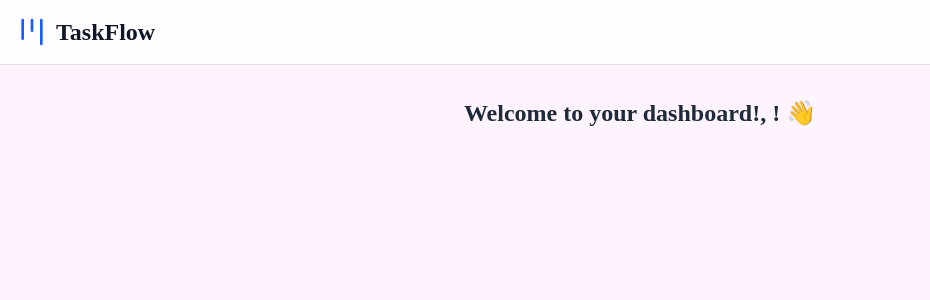
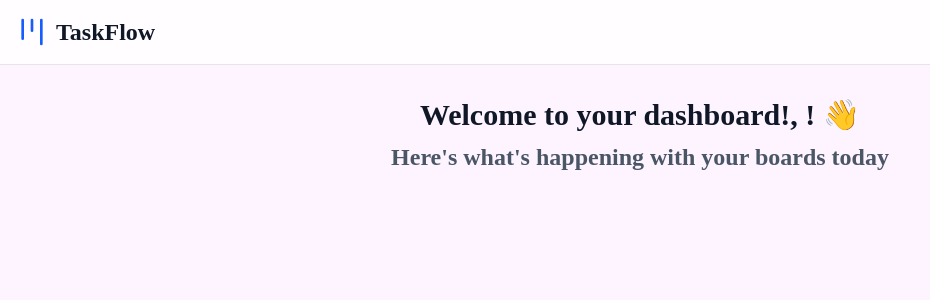
Before and after one commit to rumachoudhury/nextjs-supabase-app, a Next.js app in the folder nextjs-supabase-app/: page /dashboard in a window 1280 px wide. Shown: the top 300 px of the page, without its empty margins (0-930 px from the left). Built offline with nearby package versions, Linux system fonts and the light colour scheme; no server answers.

Commit message:
Completed some parts with dashboard page

```diff
--- a/nextjs-supabase-app/app/dashboard/page.tsx
+++ b/nextjs-supabase-app/app/dashboard/page.tsx
@@ -10,10 +10,15 @@ function DashboardPage() {
     <div className="min-h-screen bg-fuchsia-50">
       <Navbar />
       <main className="container mx-auto px-4 py-6 sm:py-8 text-2xl font-semibold text-gray-800 text-center">
-        <h1>
-          Welcome to your dashboard!,{" "}
-          {user?.firstName ?? user?.emailAddresses[0].emailAddress}! 👋
-        </h1>
+        <div className="mb-6 sm:mb-8">
+          <h1 className="text-2xl sm:text-3xl font-bold text-gray-900 mb-2">
+            Welcome to your dashboard!,{" "}
+            {user?.firstName ?? user?.emailAddresses[0].emailAddress}! 👋
+          </h1>
+          <p className="text-gray-600">
+            Here&apos;s what&apos;s happening with your boards today
+          </p>
+        </div>
       </main>
     </div>
   );
```
